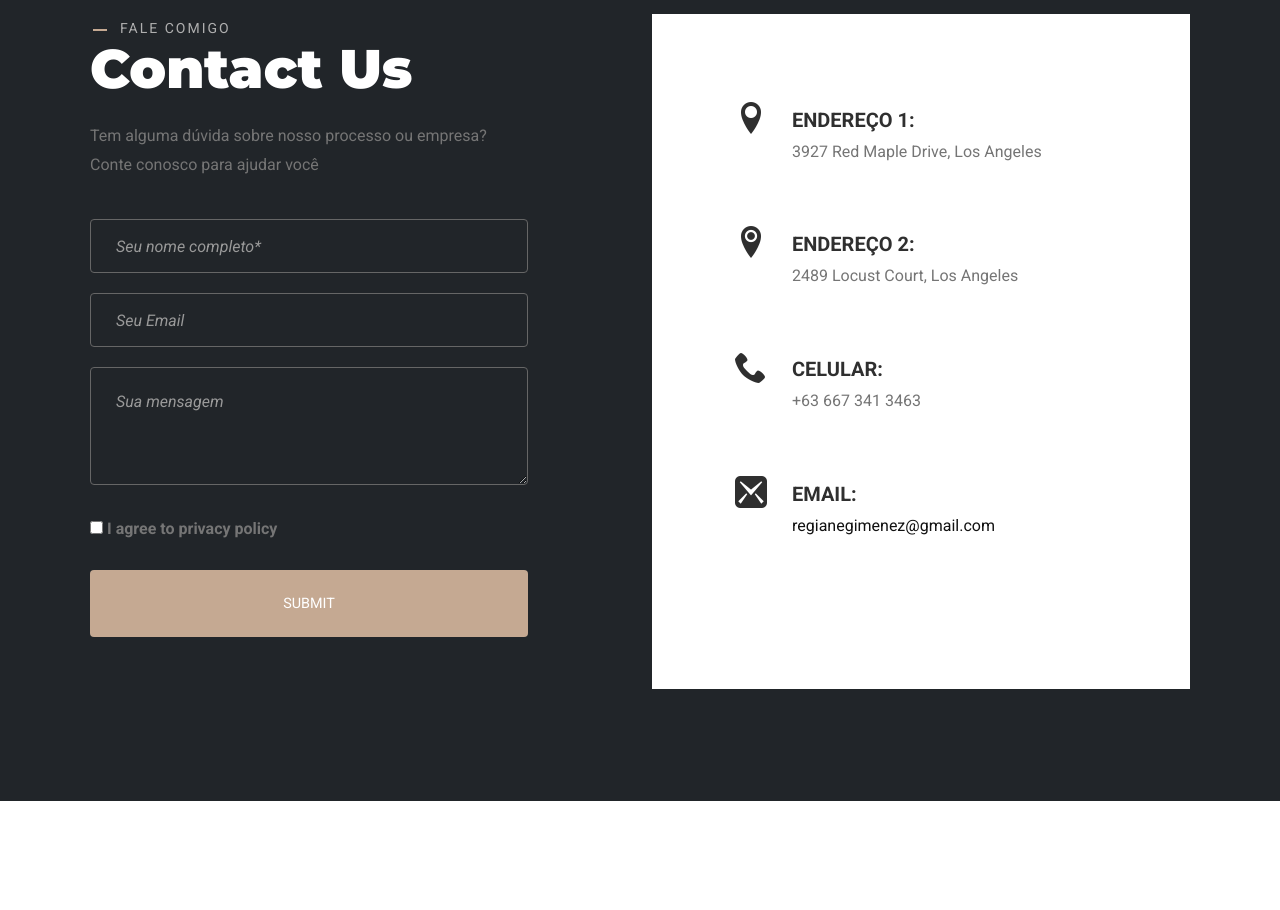
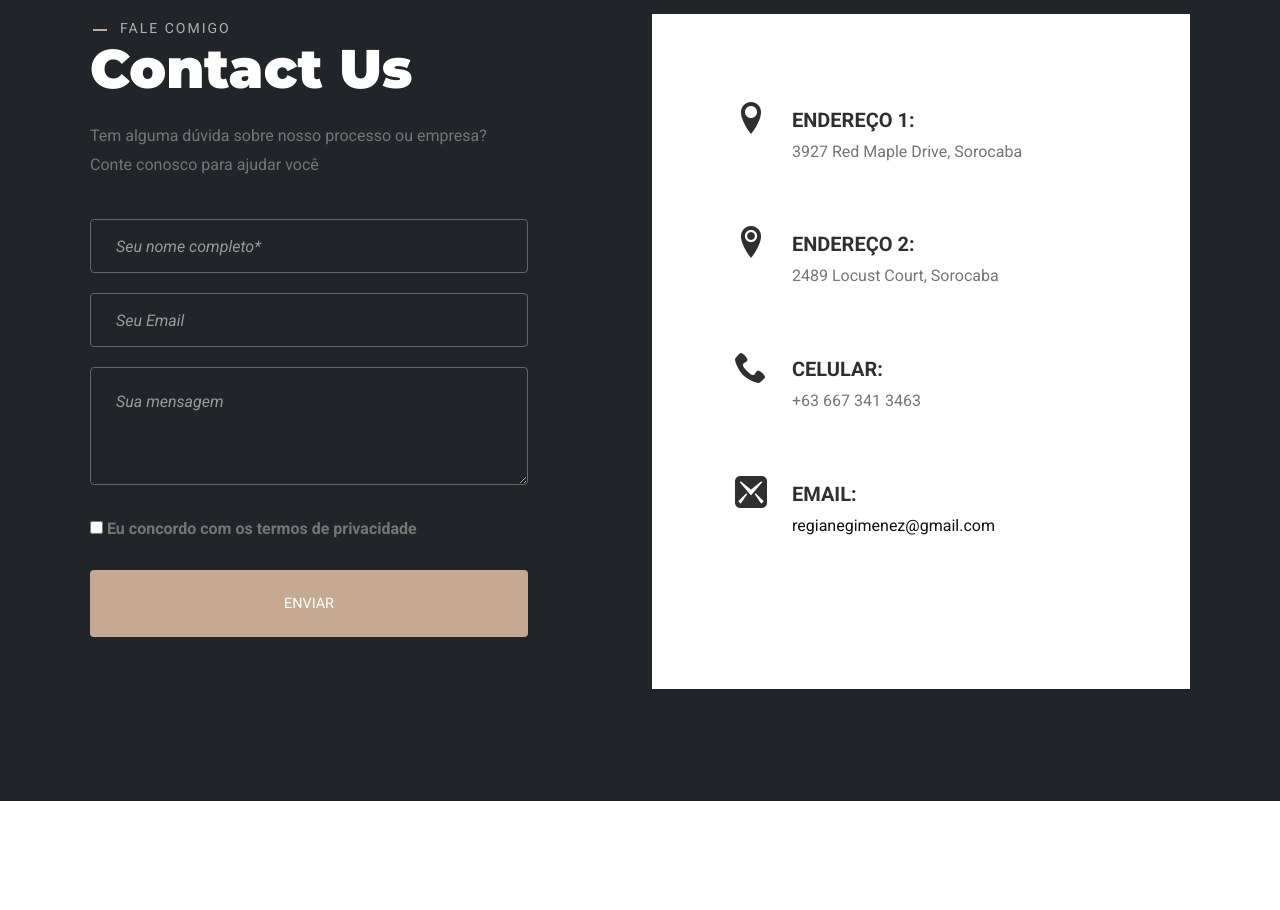
Before and after one commit to Gustavo-Champam/PortifolioArquiteta.github.io, a plain HTML site: page index.html in a window 1280 px wide. Shown: the part 4480-5390 px from the top of the page. Drawn offline with nearby package versions, Linux system fonts and the light colour scheme; files whose address does not match are found by name.

Commit message:
Update index.html

```diff
--- a/index.html
+++ b/index.html
@@ -499,10 +499,10 @@
 							<p>
 								<label for="agree">
 									<input id="agree" name="agree" type="checkbox" required></input>
-									<span>I agree to privacy policy</span>
+									<span>Eu concordo com os termos de privacidade</span>
 								</label>
 							</p>
-							<button class="btn btn-accent btn-rounded btn-xlarge btn-full">Submit</button>
+							<button class="btn btn-accent btn-rounded btn-xlarge btn-full">Enviar</button>
 						</form>
 
 
@@ -517,14 +517,14 @@
 							<i class="icon icon-location"></i>
 							<div class="detail">
 								<strong>Endereço 1:</strong>
-								<p>3927 Red Maple Drive, Los Angeles</p>
+								<p>3927 Red Maple Drive, Sorocaba</p>
 							</div>
 						</div>
 						<div class="iconbox">
 							<i class="icon icon-location2"></i>
 							<div class="detail">
 								<strong>Endereço 2:</strong>
-								<p>2489 Locust Court, Los Angeles</p>
+								<p>2489 Locust Court, Sorocaba</p>
 							</div>
 						</div>
 						<div class="iconbox">
```
